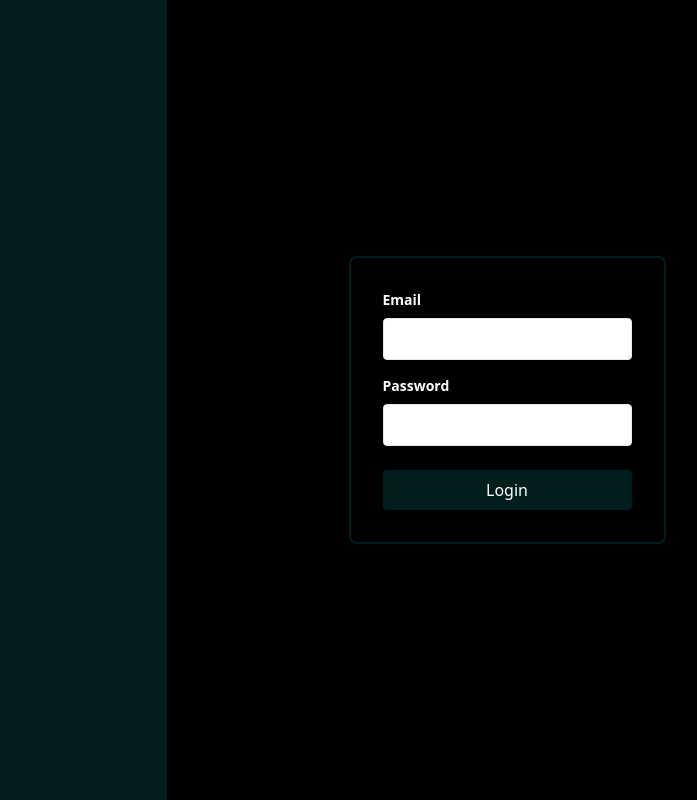
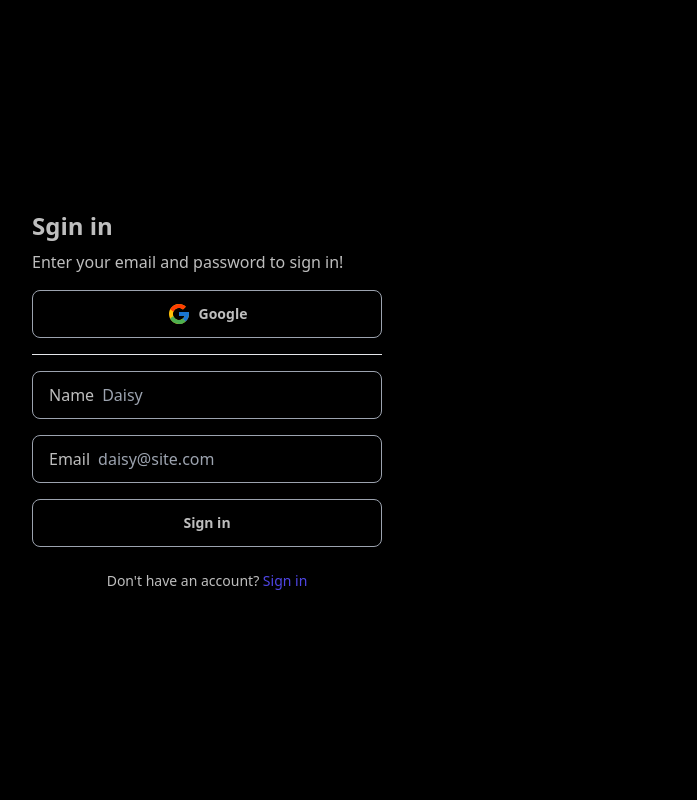
Before and after one commit to Mahmoudbaky/shop-app, a Next.js app: page /login in a window 1280 px wide. Shown: the whole page, without its empty margins (433-1130 px from the left). Built offline with nearby package versions, Linux system fonts and the light colour scheme; no server answers.

Commit message:
finishing login desgin

```diff
--- a/app/login/page.jsx
+++ b/app/login/page.jsx
@@ -2,6 +2,8 @@
 import { useState } from "react";
 import { supabase } from "@/app/utils/supabaseClient";
 import { useRouter } from "next/navigation";
+import { FcGoogle } from "react-icons/fc";
+import Link from "next/link";
 
 const login = () => {
   const router = useRouter();
@@ -32,44 +34,43 @@ const login = () => {
   };
 
   return (
-    <div className="flex flex-row justify-center items-center h-screen ">
-      <div className="bg-neutral xl:w-[600px] md:w-[500px] h-full"></div>
-      <form
-        onSubmit={handleLogin}
-        className="col-span-3 max-w-[600px] mx-auto bg-black border-neutral border-[2px] p-8 rounded-lg shadow-lg"
-      >
-        <div className="mb-4">
-          <label className="block text-white text-sm font-bold mb-2">
-            Email
-          </label>
-          <input
-            type="email"
-            value={email}
-            onChange={(e) => setEmail(e.target.value)}
-            className="w-full p-2 border rounded text-black"
-            required
-          />
+    <div className="flex flex-col justify-center items-center h-screen ">
+      {/* <div className="bg-neutral xl:w-[600px] md:w-[500px] h-full"></div> */}
+      <form className="space-y-4 w-[350px] ">
+        <div className=" flex flex-col gap-2">
+          <h1 className="text-2xl font-bold"> Sgin in </h1>
+          <p className="">Enter your email and password to sign in!</p>
         </div>
-        <div className="mb-6">
-          <label className="block text-white text-sm font-bold mb-2">
-            Password
-          </label>
-          <input
-            type="password"
-            value={password}
-            onChange={(e) => setPassword(e.target.value)}
-            className="w-full p-2 border rounded text-black"
-            required
-          />
-        </div>
-        <button
-          type="submit"
-          disabled={loading}
-          className="w-full bg-neutral text-white p-2 rounded hover:bg-blue-600 disabled:opacity-50"
-        >
-          {loading ? "Logging in..." : "Login"}
+
+        <button className="w-full btn  border-gray-400">
+          <FcGoogle className="text-2xl" />
+          <span> Google</span>
+        </button>
+        <hr className="text-red-900" />
+
+        <label className="input input-bordered flex items-center gap-2 border-gray-400">
+          Name
+          <input type="text" className="grow " placeholder="Daisy" />
+        </label>
+        <label className="input input-bordered flex items-center gap-2 border-gray-400">
+          Email
+          <input type="text" className="grow" placeholder="daisy@site.com" />
+        </label>
+
+        <button className="w-full btn border-gray-400">
+          <span>Sign in</span>
         </button>
       </form>
+
+      <div className="mt-6 text-center text-sm">
+        Don't have an account?
+        <a
+          href="#"
+          className="text-indigo-600 hover:text-indigo-500 font-medium"
+        >
+          {" Sign in"}
+        </a>
+      </div>
     </div>
   );
 };
--- a/package.json
+++ b/package.json
@@ -13,7 +13,8 @@
     "@supabase/supabase-js": "^2.47.10",
     "next": "15.1.2",
     "react": "^19.0.0",
-    "react-dom": "^19.0.0"
+    "react-dom": "^19.0.0",
+    "react-icons": "^5.4.0"
   },
   "devDependencies": {
     "@eslint/eslintrc": "^3",
```
Also changed, not shown: 1 other file (tests, documents, lock files or other folders).
